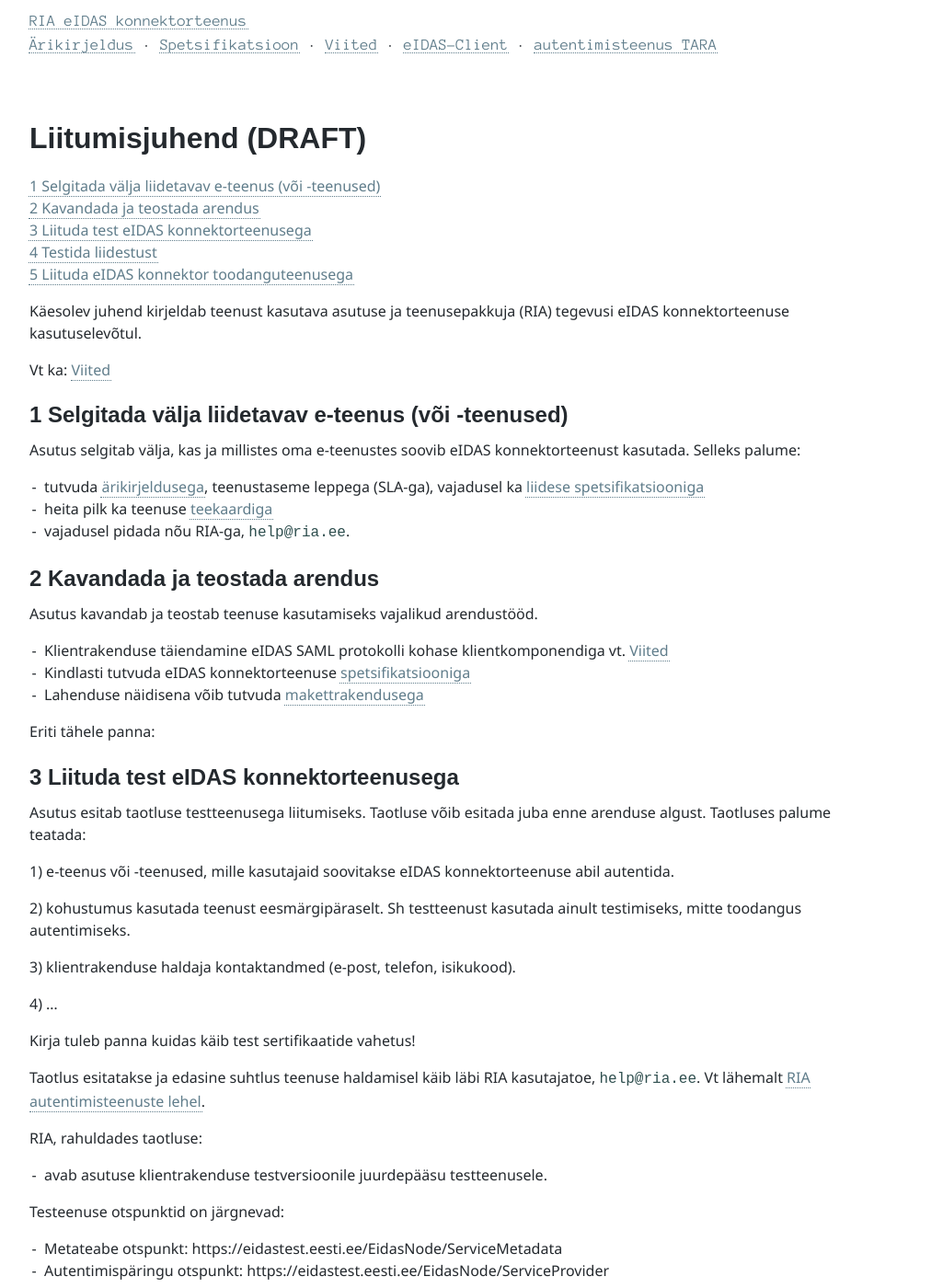
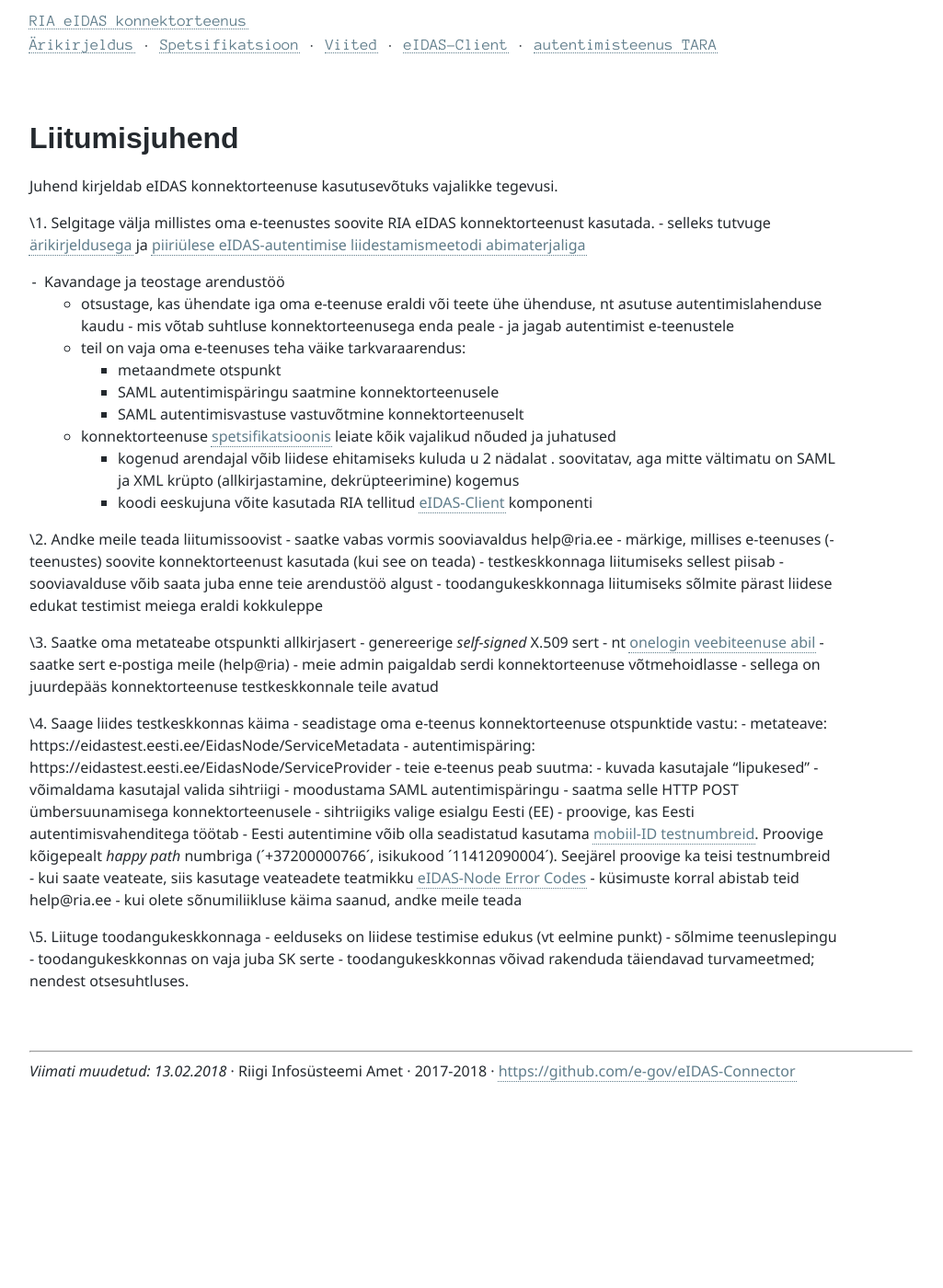
Before and after one commit to e-gov/eIDAS-Node, a Jekyll site: the page built from Liitumisjuhend.md, in a window 1280 px wide and 1400 px high. Shown: the whole window at 92% size, without its empty margins (0-1025 px from the left). Built offline with Jekyll 4.4.1, drawn with Linux system fonts in a browser that asks for light colours; our own code applies the rules of GitHub Pages for plain Markdown files; some of the changed text lies outside the part shown.

Commit message:
Täiendatud liitumisjuhendit

```diff
--- a/Liitumisjuhend.md
+++ b/Liitumisjuhend.md
@@ -2,73 +2,59 @@
 permalink: Liitumisjuhend
 ---
 
-# Liitumisjuhend (DRAFT)
+# Liitumisjuhend
 {: .no_toc}
 
 - TOC
 {:toc}
 
-Käesolev juhend kirjeldab teenust kasutava asutuse ja teenusepakkuja (RIA) tegevusi eIDAS konnektorteenuse kasutuselevõtul.
+Juhend kirjeldab eIDAS konnektorteenuse kasutusevõtuks vajalikke tegevusi.
 
-Vt ka: [Viited](Viited)
+\1. Selgitage välja millistes oma e-teenustes soovite RIA eIDAS konnektorteenust kasutada.
+    - selleks tutvuge [ärikirjeldusega](Arikirjeldus) ja [piiriülese eIDAS-autentimise liidestamismeetodi abimaterjaliga](Valik)
+- Kavandage ja teostage arendustöö
+    - otsustage, kas ühendate iga oma e-teenuse eraldi või teete ühe ühenduse, nt asutuse autentimislahenduse kaudu - mis võtab suhtluse konnektorteenusega enda peale - ja jagab autentimist e-teenustele
+    - teil on vaja oma e-teenuses teha väike tarkvaraarendus:
+        - metaandmete otspunkt
+        - SAML autentimispäringu saatmine konnektorteenusele
+        - SAML autentimisvastuse vastuvõtmine konnektorteenuselt
+    - konnektorteenuse [spetsifikatsioonis](Spetsifikatsioon) leiate kõik vajalikud nõuded ja juhatused
+        - kogenud arendajal võib liidese ehitamiseks kuluda u 2 nädalat
+        . soovitatav, aga mitte vältimatu on SAML ja XML krüpto (allkirjastamine, dekrüpteerimine) kogemus
+        - koodi eeskujuna võite kasutada RIA tellitud [eIDAS-Client](https://github.com/e-gov/eIDAS-Client) komponenti
 
-## 1 Selgitada välja liidetavav e-teenus (või -teenused)
+\2. Andke meile teada liitumissoovist
+    - saatke vabas vormis sooviavaldus help@ria.ee
+        - märkige, millises e-teenuses (-teenustes) soovite konnektorteenust kasutada (kui see on teada)
+    - testkeskkonnaga liitumiseks sellest piisab
+    - sooviavalduse võib saata juba enne teie arendustöö algust
+    - toodangukeskkonnaga liitumiseks sõlmite pärast liidese edukat testimist meiega eraldi kokkuleppe
 
-Asutus selgitab välja, kas ja millistes oma e-teenustes soovib eIDAS konnektorteenust kasutada. Selleks palume:
-- tutvuda [ärikirjeldusega](Arikirjeldus), teenustaseme leppega (SLA-ga), vajadusel ka [liidese spetsifikatsiooniga](Spetsifikatsioon)
-- heita pilk ka teenuse [teekaardiga](https://e-gov.github.io/TARA-Doku/#teekaart)
-- vajadusel pidada nõu RIA-ga, `help@ria.ee`.
+\3. Saatke oma metateabe otspunkti allkirjasert
+    - genereerige _self-signed_ X.509 sert
+        - nt [onelogin veebiteenuse abil](https://developers.onelogin.com/saml/online-tools/x509-certs/obtain-self-signed-certs)
+    - saatke sert e-postiga meile (help@ria)
+    - meie admin paigaldab serdi konnektorteenuse võtmehoidlasse
+    - sellega on juurdepääs konnektorteenuse testkeskkonnale teile avatud
 
-## 2 Kavandada ja teostada arendus
-Asutus kavandab ja teostab teenuse kasutamiseks vajalikud arendustööd.
-  - Klientrakenduse täiendamine eIDAS SAML protokolli kohase klientkomponendiga vt. [Viited](https://e-gov.github.io/eIDAS-Connector/Viited)
-  - Kindlasti tutvuda eIDAS konnektorteenuse [spetsifikatsiooniga](https://e-gov.github.io/eIDAS-Connector/Spetsifikatsioon)
-  - Lahenduse näidisena võib tutvuda [makettrakendusega](https://github.com/e-gov/eIDAS-Client)
+\4. Saage liides testkeskkonnas käima
+    - seadistage oma e-teenus konnektorteenuse otspunktide vastu:
+        - metateave: https://eidastest.eesti.ee/EidasNode/ServiceMetadata
+        - autentimispäring: https://eidastest.eesti.ee/EidasNode/ServiceProvider
+    - teie e-teenus peab suutma:
+        - kuvada kasutajale "lipukesed"
+        - võimaldama kasutajal valida sihtriigi
+        - moodustama SAML autentimispäringu
+        - saatma selle HTTP POST ümbersuunamisega konnektorteenusele
+    - sihtriigiks valige esialgu Eesti (EE)
+        - proovige, kas Eesti autentimisvahenditega töötab
+            - Eesti autentimine võib olla seadistatud kasutama [mobiil-ID testnumbreid](https://www.id.ee/?id=36373). Proovige kõigepealt _happy path_ numbriga (´+37200000766´, isikukood ´11412090004´). Seejärel proovige ka teisi testnumbreid
+    - kui saate veateate, siis kasutage veateadete teatmikku [eIDAS-Node Error Codes](https://ec.europa.eu/cefdigital/wiki/display/CEFDIGITAL/eIDAS-Node+-+Current+release)
+        - küsimuste korral abistab teid help@ria.ee
+    - kui olete sõnumiliikluse käima saanud, andke meile teada
 
-Eriti tähele panna:<br>
-
-
-## 3 Liituda test eIDAS konnektorteenusega
-Asutus esitab taotluse testteenusega liitumiseks. Taotluse võib esitada juba enne arenduse algust. Taotluses palume teatada:
-
-1) e-teenus või -teenused, mille kasutajaid soovitakse eIDAS konnektorteenuse abil autentida.
-
-2) kohustumus kasutada teenust eesmärgipäraselt. Sh testteenust kasutada ainult testimiseks, mitte toodangus autentimiseks.
-
-3) klientrakenduse haldaja kontaktandmed (e-post, telefon, isikukood).
-
-4) ...
-
-Kirja tuleb panna kuidas käib test sertifikaatide vahetus!
-
-Taotlus esitatakse ja edasine suhtlus teenuse haldamisel käib läbi RIA kasutajatoe, `help@ria.ee`. Vt lähemalt [RIA autentimisteenuste lehel](https://www.ria.ee/ee/autentimisteenused.html).
-
-RIA, rahuldades taotluse:
-- avab asutuse klientrakenduse testversioonile juurdepääsu testteenusele.
-
-Testeenuse otspunktid on järgnevad:
-- Metateabe otspunkt: https://eidastest.eesti.ee/EidasNode/ServiceMetadata
-- Autentimispäringu otspunkt: https://eidastest.eesti.ee/EidasNode/ServiceProvider
-
-## 4 Testida liidestust
-- Asutus testib liidestust
-- RIA abistab võimalike probleemide lahendamisel.
-- Asutus esitab testiraporti [RIA vormil]()<-Link näidisele mis on vaja luua (dokument vaja panna ka viidete alla)
-
-Testida tuleb vähemalt järgnevaid aspekte:
-
-| ID | Eesmärk | Viide |
-|----|--------|--------|
-| 1 | Metateave peab olema korrektselt publitseeritud ning sisaldama kohustuslikke elemente | [Nõuded metateabe otspunktile](https://e-gov.github.io/eIDAS-Connector/Spetsifikatsioon#53-teenusepakkuja-metateave) |
-| 2 | Autentimispäring peab olema korrektselt koostatud ning sisaldama kohustuslikke elemente| [Nõuded autentimispäringule](https://e-gov.github.io/eIDAS-Connector/Spetsifikatsioon#6-autentimisp%C3%A4ring) |
-| 3 | Autentimise voog peab olema tervenesti läbitav | [Kasutusvoog](https://e-gov.github.io/eIDAS-Connector/Spetsifikatsioon#lisa-6-eduka-autentimisvoo-jadadiagramm), [Juhend testkasutajatega autentimiseks](Testkasutajad) |
-
-Testimise hõlbustamiseks on loodud [testijuhtude kogum](Testjuhud), mida tuleb (või on soovituslik?) järgida.
-
-## 5 Liituda eIDAS konnektor toodanguteenusega
-Eduka testimise järel asutus esitab taotluse toodanguteenuse avamiseks klientrakendusele. Taotluses näidata:
-1) e-teenus või -teenused, mille kasutajaid soovitakse eIDAS konnektorteenuse abil autentida<br>
-2) ...
-
-RIA, rahuldades taotluse:
-- avab asutuse klientrakenduse toodanguversioonile juurdepääsu toodanguteenusele.
+\5. Liituge toodangukeskkonnaga
+    - eelduseks on liidese testimise edukus (vt eelmine punkt)
+    - sõlmime teenuslepingu
+    - toodangukeskkonnas on vaja juba SK serte
+    - toodangukeskkonnas võivad rakenduda täiendavad turvameetmed; nendest otsesuhtluses.
```
